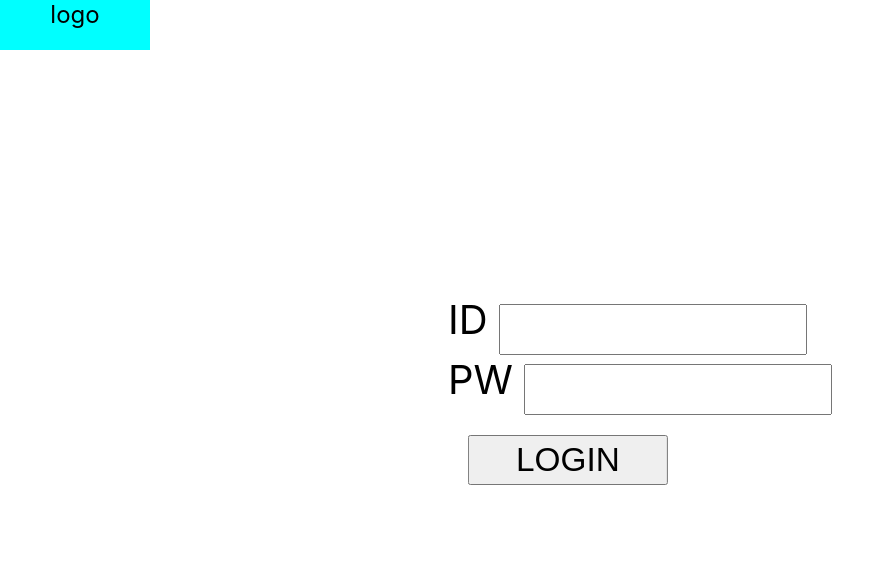
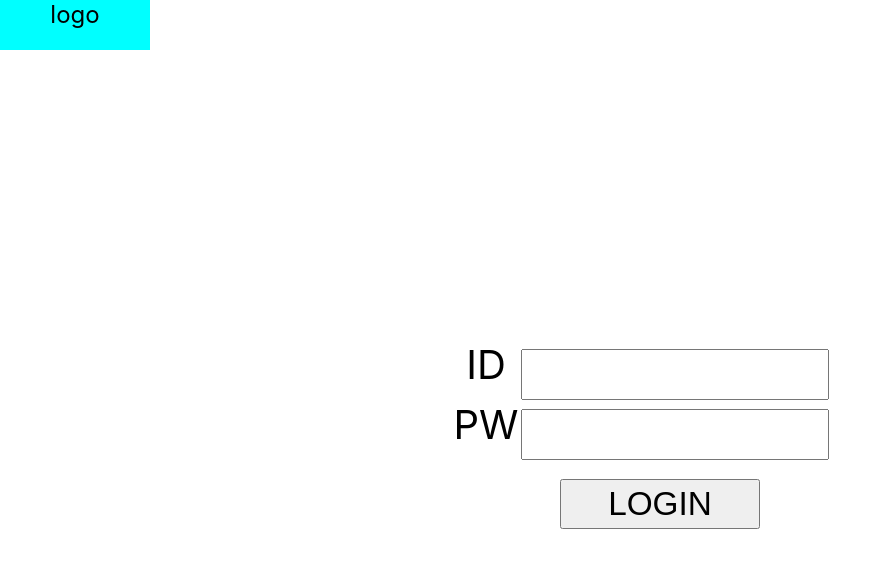
Before and after one commit to Yujin-nKim/2022-Software-Engineering-FR, a React (Create React App) app in the folder plantweb/: page /login in a window 1280 px wide. Shown: the top 568 px of the page, without its empty margins (0-895 px from the left). Built offline with nearby package versions, Linux system fonts and the light colour scheme; the HTML template or start-up script is replaced by a standard one.

Commit message:
[FEAT] modify login page css

```diff
--- a/plantweb/src/page/login.css
+++ b/plantweb/src/page/login.css
@@ -7,6 +7,9 @@
 
 #id_label, #pw_label{
     font-size: 30pt;
+    width: 70px;
+    display: inline-block;
+    text-align: center;
 }
 
 #id, #pw{
@@ -19,4 +22,8 @@
     height: 50px;
     margin: 20px;
     font-size: 25pt;
+    position: absolute;
+    left: 50%;
+    top: 120%;
+    transform: translate(-50%, -50%);
 }
```
